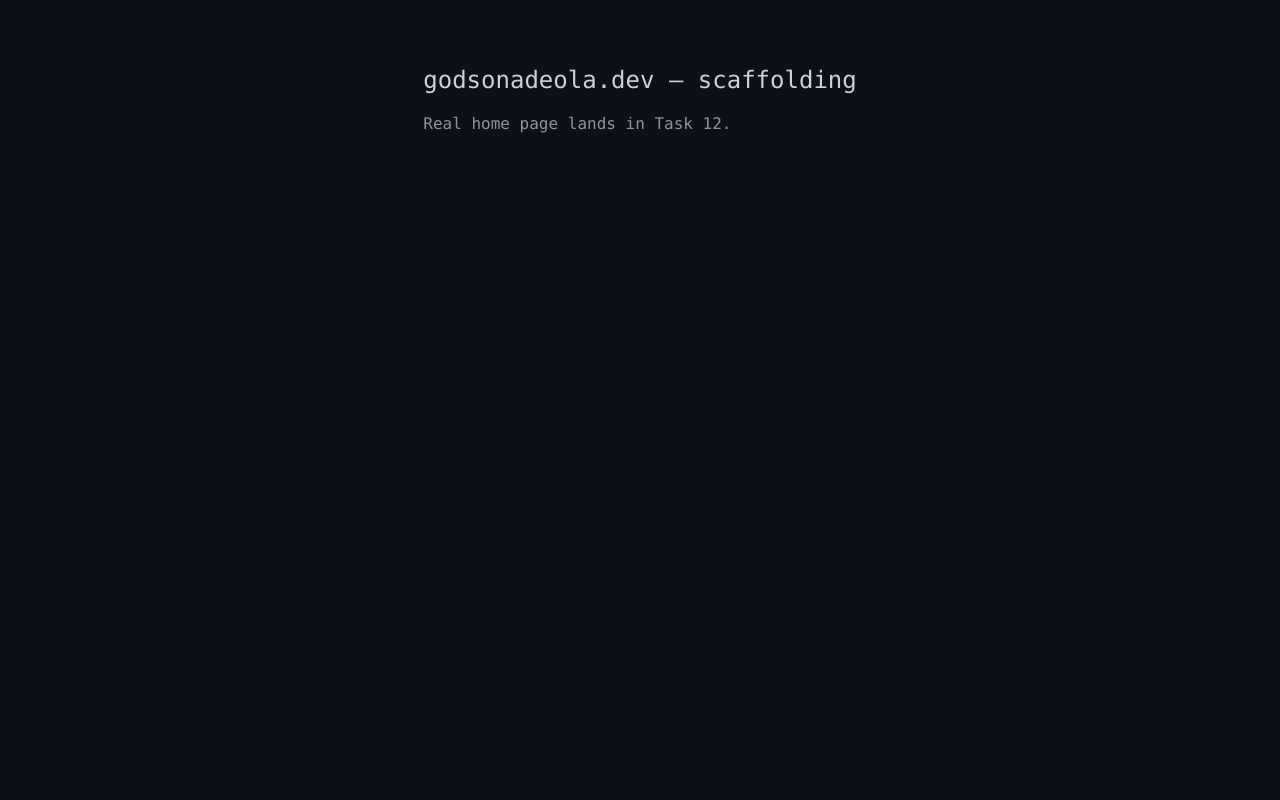
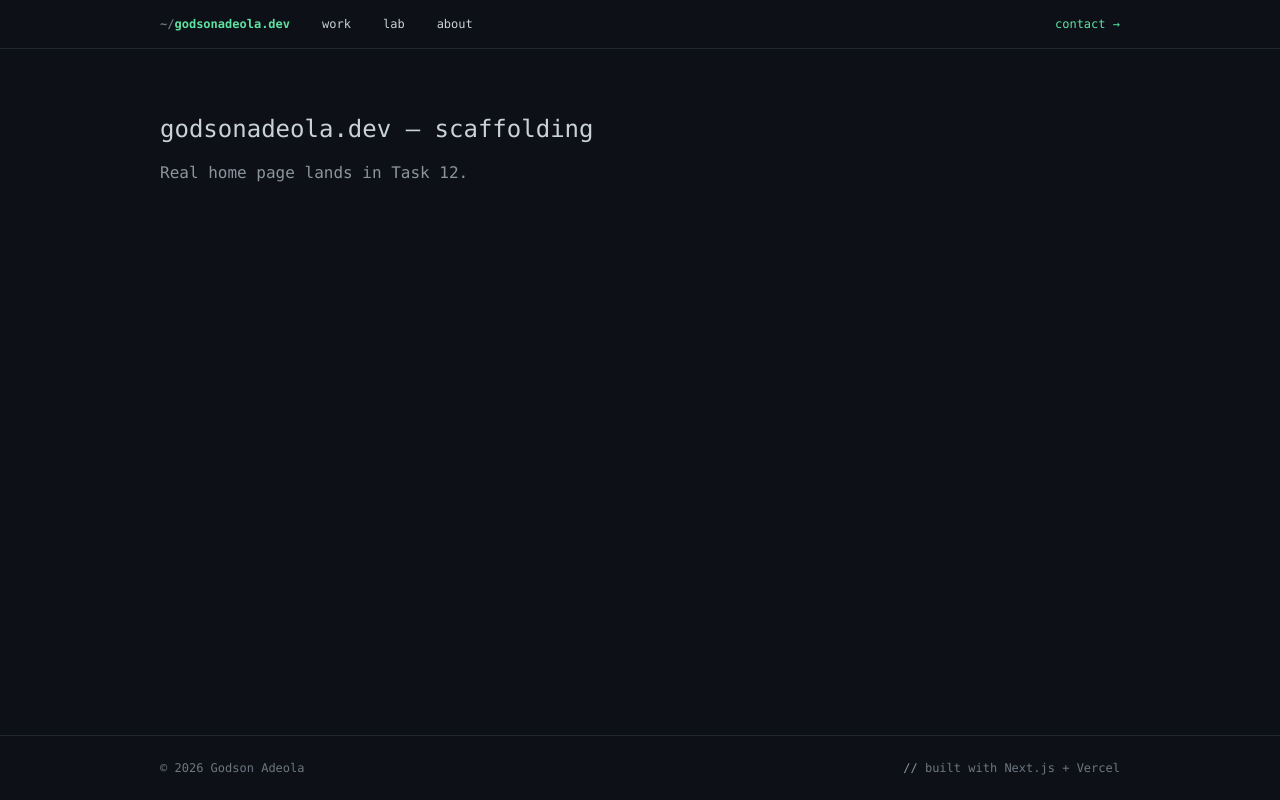
Before and after one commit to Godson90/portfolio, a Next.js app: page / in a window 1280 px wide. Built offline with nearby package versions, Linux system fonts and the light colour scheme.

Commit message:
feat(ui): site nav + footer primitives mounted in root layout

```diff
--- a/app/layout.tsx
+++ b/app/layout.tsx
@@ -1,4 +1,6 @@
 import type { Metadata } from 'next'
+import { SiteNav } from '@/components/ui/SiteNav'
+import { SiteFooter } from '@/components/ui/SiteFooter'
 import './globals.css'
 
 export const metadata: Metadata = {
@@ -10,7 +12,9 @@ export default function RootLayout({ children }: { children: React.ReactNode })
   return (
     <html lang="en">
       <body className="min-h-screen flex flex-col">
-        {children}
+        <SiteNav />
+        <div className="flex-1">{children}</div>
+        <SiteFooter />
       </body>
     </html>
   )
--- /dev/null
+++ b/components/ui/SiteFooter.tsx
@@ -0,0 +1,14 @@
+export function SiteFooter() {
+  const year = new Date().getFullYear()
+  return (
+    <footer className="mt-auto border-t border-border-dark">
+      <div className="max-w-wide mx-auto px-8 py-6 text-xs text-text-dark-mute flex items-center justify-between">
+        <span>© {year} Godson Adeola</span>
+        <span>
+          <span className="text-text-dark-dim">// </span>
+          built with Next.js + Vercel
+        </span>
+      </div>
+    </footer>
+  )
+}
--- /dev/null
+++ b/components/ui/SiteNav.tsx
@@ -0,0 +1,22 @@
+import Link from 'next/link'
+
+export function SiteNav() {
+  return (
+    <nav className="border-b border-border-dark">
+      <div className="max-w-wide mx-auto px-8 py-4 flex items-center gap-8 text-xs">
+        <Link href="/" className="text-accent-dark font-semibold no-underline hover:no-underline">
+          <span className="text-text-dark-mute">~/</span>godsonadeola.dev
+        </Link>
+        <Link href="/work" className="text-text-dark no-underline hover:text-accent-dark">work</Link>
+        <Link href="/lab" className="text-text-dark no-underline hover:text-accent-dark">lab</Link>
+        <Link href="/about" className="text-text-dark no-underline hover:text-accent-dark">about</Link>
+        <a
+          href="mailto:contact@example.com"
+          className="ml-auto text-accent-dark no-underline hover:underline"
+        >
+          contact →
+        </a>
+      </div>
+    </nav>
+  )
+}
```
